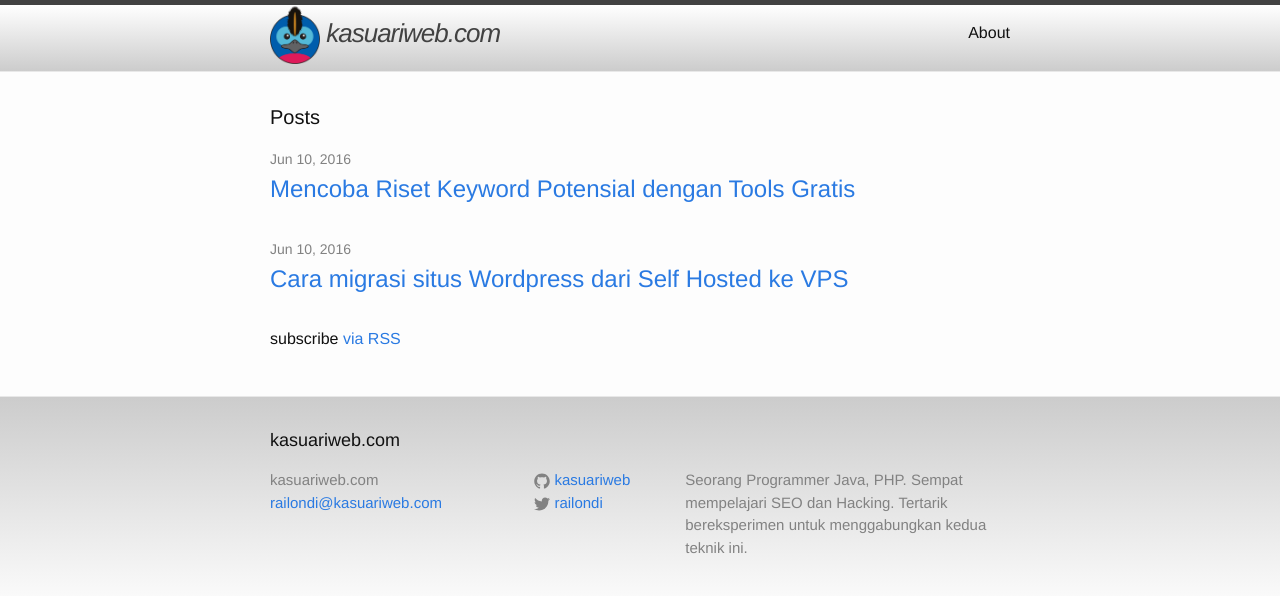
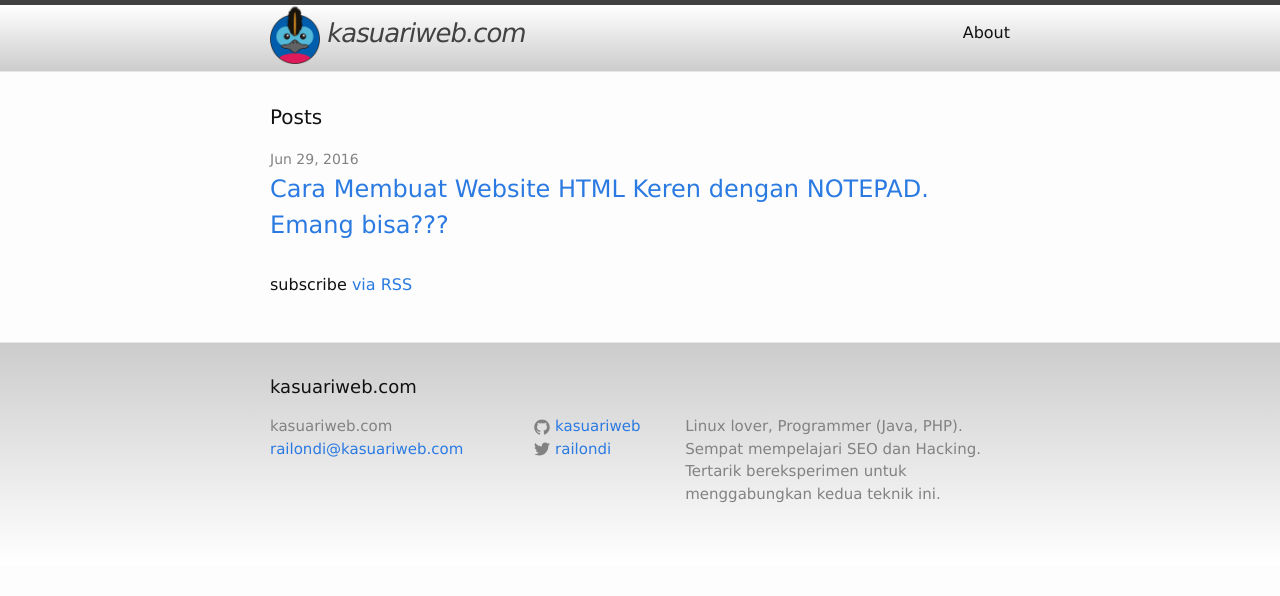
Before and after one commit to railondi/railondi.github.io, a Jekyll site: the page built from index.html, in a window 1280 px wide. Shown: the top 596 px of the page. Built offline with Jekyll 4.4.1, drawn with Linux system fonts in a browser that asks for light colours.

Commit message:
update post

```diff
--- a/_config.yml
+++ b/_config.yml
@@ -9,7 +9,7 @@
 title: kasuariweb.com
 email: railondi@kasuariweb.com
 description: > # this means to ignore newlines until "baseurl:"
-  Seorang Programmer Java, PHP. Sempat mempelajari SEO dan Hacking. Tertarik bereksperimen untuk menggabungkan kedua teknik ini.
+  Linux lover, Programmer (Java, PHP). Sempat mempelajari SEO dan Hacking. Tertarik bereksperimen untuk menggabungkan kedua teknik ini.
 baseurl: "" # the subpath of your site, e.g. /blog
 url: "http://kasuariweb.com" # the base hostname & protocol for your site
 twitter_username: railondi
--- a/_layouts/post.html
+++ b/_layouts/post.html
@@ -8,9 +8,9 @@ layout: default
     <p class="post-meta"><time datetime="{{ page.date | date_to_xmlschema }}" itemprop="datePublished">{{ page.date | date: "%b %-d, %Y" }}</time>{% if page.author %} • <span itemprop="author" itemscope itemtype="http://schema.org/Person"><span itemprop="name">{{ page.author }}</span></span>{% endif %}</p>
   </header>
 
-	<div class="post-sidebar-right">
+	<!--div class="post-sidebar-right">
   		{% include sidebar-right.html %}
-  	</div>
+  	</div-->
 
   <div class="post-content" itemprop="articleBody">
     {{ content }}
--- a/_posts/2016-06-10-migrasi-situs-shared-hosting-ke-vps.markdown
+++ b/_posts/2016-06-10-migrasi-situs-shared-hosting-ke-vps.markdown
@@ -4,6 +4,7 @@ title: "Cara migrasi situs Wordpress dari Self Hosted ke VPS"
 date:   2016-06-10 23:30:36 +0900
 categories: server
 permalink: cara-migrasi-wordpress-ke-vps
+published: false
 ---
 
 Berikut ini adalah pengalaman pertama saya memindahkan situs yang sebelumnya menggunakan shared hosting ke `VPS`. Namun sebelumnya saya akan ceritakan sedikit motif kejadian ini.
--- a/_posts/2016-06-11-riset-keyword-potensial-tools-gratis.markdown
+++ b/_posts/2016-06-11-riset-keyword-potensial-tools-gratis.markdown
@@ -4,6 +4,7 @@ title: "Mencoba Riset Keyword Potensial dengan Tools Gratis"
 date:   2016-06-11 01:10:36 +0900
 categories: seo
 permalink: coba-riset-keyword-potensial-tool-gratis
+published: false
 ---
 
 Saat ini saya sedang mencoba teknik `link building` yang sedang populer untung mendongkrak posisi `SERP` situs
--- a/_sass/_base.scss
+++ b/_sass/_base.scss
@@ -170,6 +170,8 @@ pre {
         padding-right: $spacing-unit / 2;
         padding-left: $spacing-unit / 2;
     }
+
+    font-family: "lucida grande", tahoma, verdana, arial, sans-serif;
 }
 
 
```
Also changed, not shown: _posts/2016-06-30-cara-membuat-website-html-dengan-notepad.markdown (added, +34 -0 lines), _sass/_layout.scss (line endings or trailing spaces), pictures/buat-web-dengan-notepad.jpg (added).
